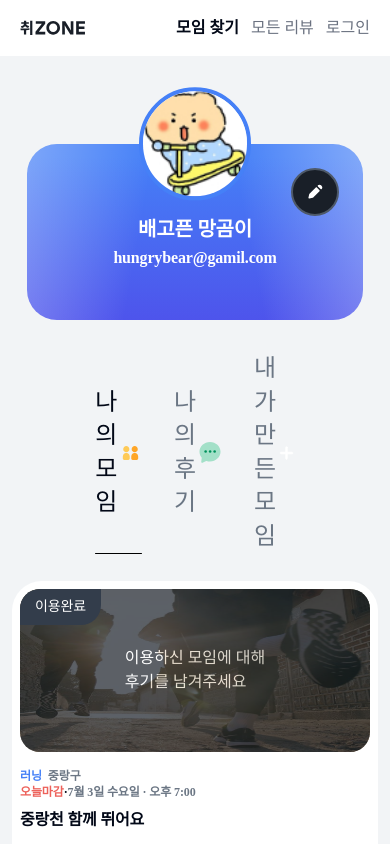
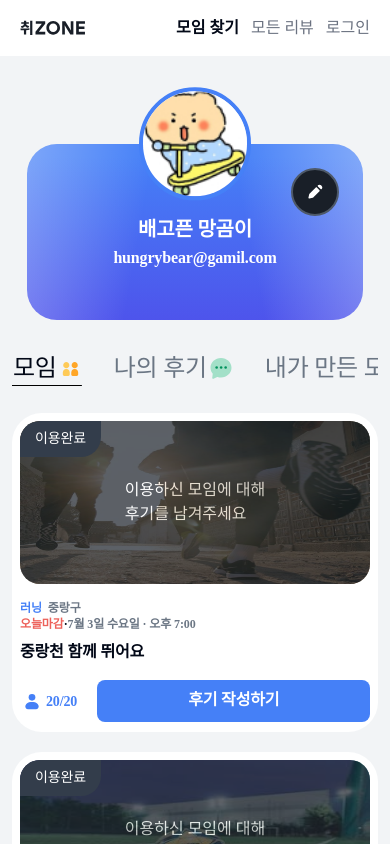
Before and after one commit to codeit-team2/FE, a Next.js app: page /my in a window 390 px wide. Shown: the top 844 px of the page. Built offline with nearby package versions, Linux system fonts and the light colour scheme; a web font is replaced by a local one.

Commit message:
feat: My page, makeClubModal 디자인 수정

```diff
--- a/src/components/MakeClub/Modal/index.tsx
+++ b/src/components/MakeClub/Modal/index.tsx
@@ -128,7 +128,7 @@ export default function MakeClubModal({ trigger }: Props) {
                   </div>
                 </div>
                 <div className="mx-32 my-12 border-l"></div>
-                <div className="flex w-fit flex-col gap-24">
+                <div className="flex w-fit flex-col gap-40">
                   <div className="w-440">
                     <DialogDescription>오전</DialogDescription>
                     <div className="flex gap-4">
--- a/src/components/My/MyTab/index.tsx
+++ b/src/components/My/MyTab/index.tsx
@@ -66,7 +66,7 @@ export default function MyTap({ setSelectTab }: Props) {
   };
 
   return (
-    <div className="relative flex w-full items-center justify-center gap-32">
+    <div className="relative flex w-full items-center justify-center gap-32 text-nowrap overflow-x-scroll">
       {titles.map(({ title, icon, iconWidth, iconHeight, id }, index) => (
         <button
           key={index}
--- a/src/pages/my/index.tsx
+++ b/src/pages/my/index.tsx
@@ -20,7 +20,7 @@ export default function My() {
       <MainLayout>
         <div className="mx-auto max-w-screen-lg">
           <Profile nickname="배고픈 망곰이" email="hungrybear@gamil.com" />
-          <div className="mb-27 mt-32 px-156">
+          <div className="mb-27 mt-32 md:px-156">
             <MyTap setSelectTab={setSelectTab} />
           </div>
           {selectTab === 'meeting' && <Meeting data={Test} />}
```
